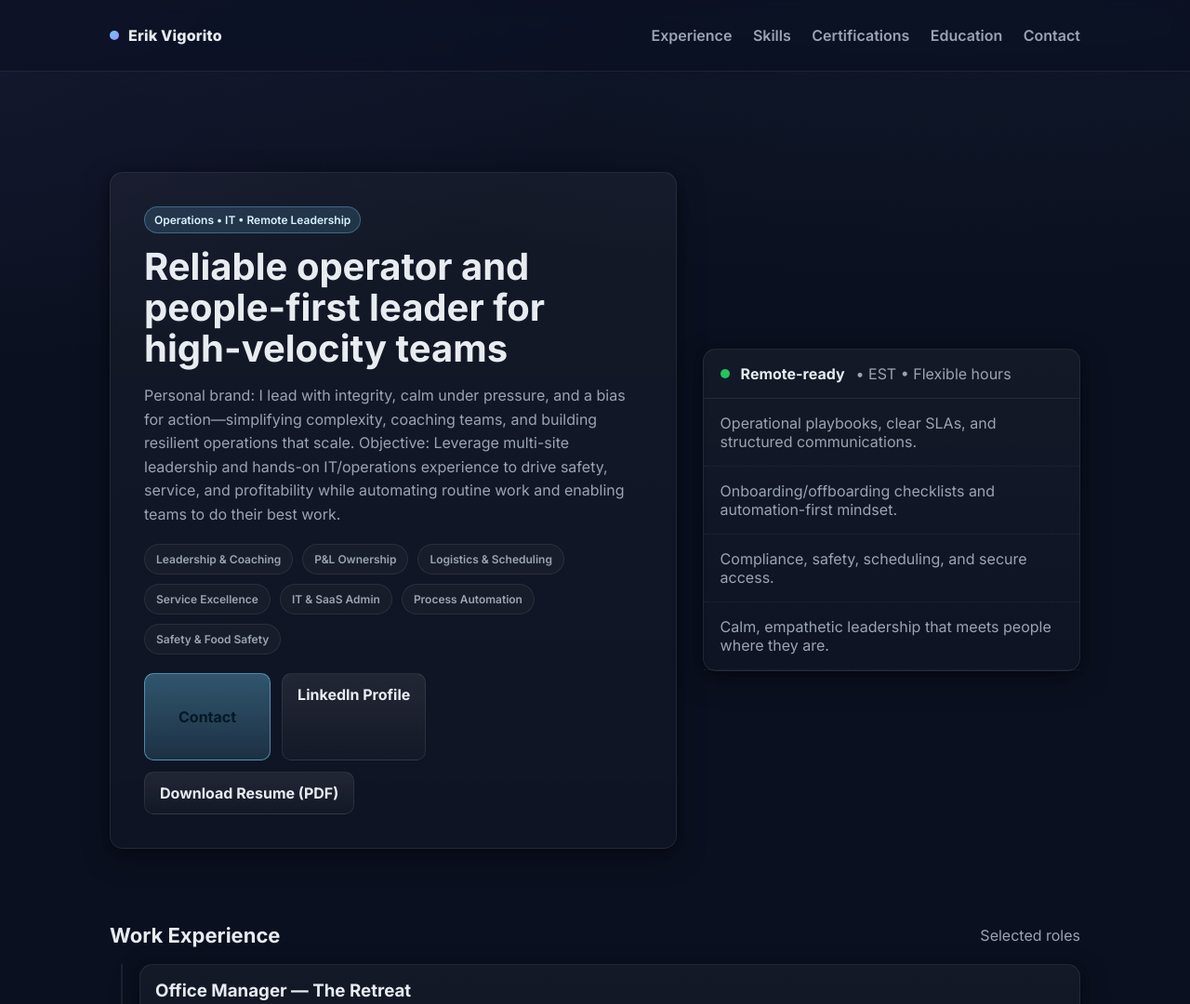
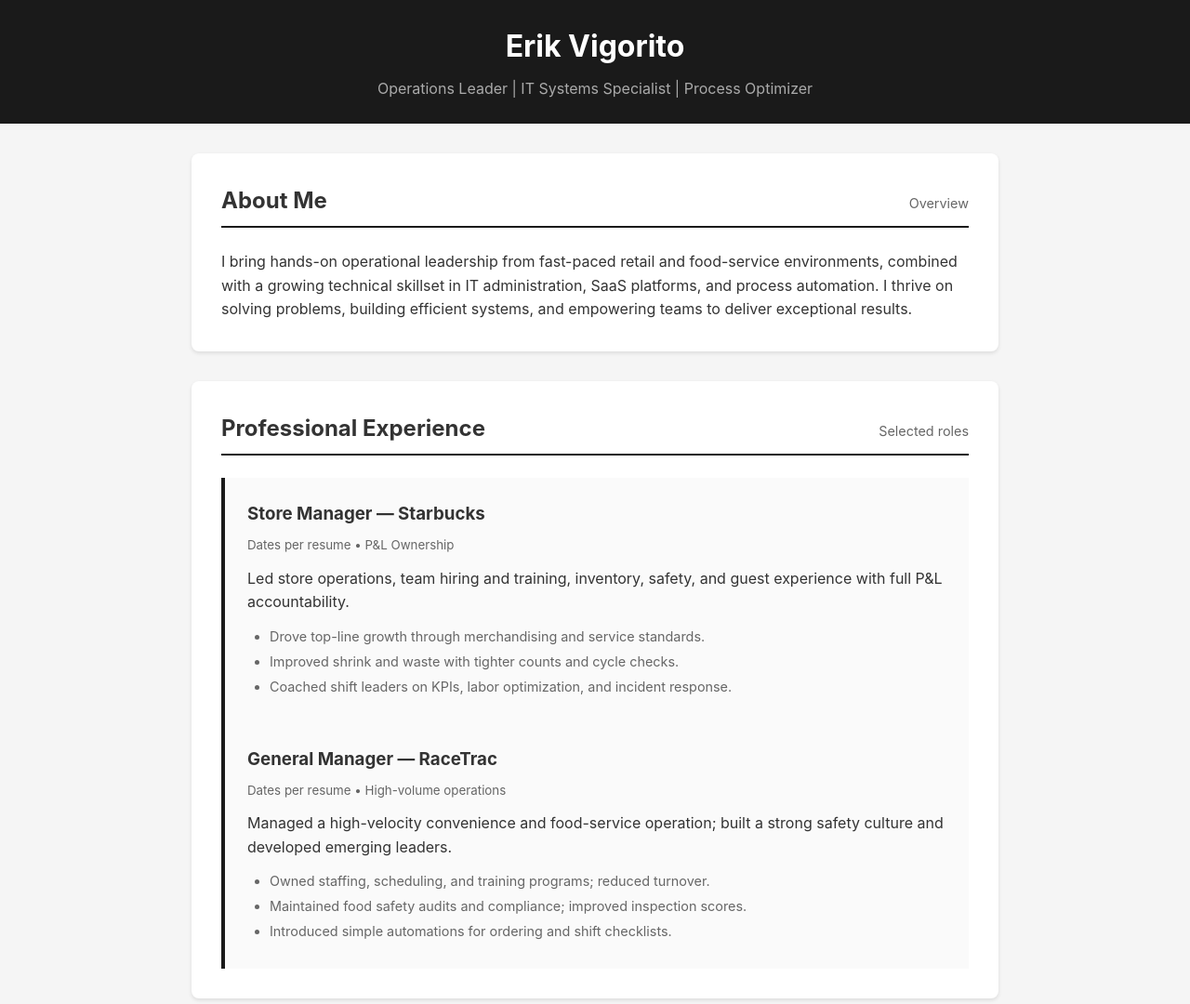
Before and after one commit to equicktruth-ctrl/portfolio-website, a plain HTML site: page public/index.html in a window 1280 px wide. Shown: the top 1080 px of the page at 93% size. Drawn offline with Linux system fonts and the light colour scheme.

Commit message:
Replace certifications section with credential links.

```diff
--- a/public/index.html
+++ b/public/index.html
@@ -1,154 +1,53 @@
 <!DOCTYPE html>
 <html lang="en">
 <head>
-  <meta charset="utf-8" />
-  <meta name="viewport" content="width=device-width, initial-scale=1" />
-  <title>Erik Vigorito | Operations, IT, and Leadership</title>
-  <meta name="description" content="Resume-backed portfolio for Erik Vigorito: leadership, operations, logistics, IT, and service excellence." />
-  <link rel="preconnect" href="https://fonts.googleapis.com" />
-  <link rel="preconnect" href="https://fonts.gstatic.com" crossorigin />
-  <link href="https://fonts.googleapis.com/css2?family=Inter:wght@400;500;600;700;800&display=swap" rel="stylesheet" />
+  <meta charset="UTF-8">
+  <meta name="viewport" content="width=device-width, initial-scale=1.0">
+  <title>Erik Vigorito — Portfolio</title>
   <style>
-    :root{
-      --bg:#0b1020; --panel:#111733; --accent:#6ccff6; --accent-2:#9b8cff; --text:#e8ecf1; --muted:#9aa4b2; --ok:#22c55e; --warn:#f59e0b;
-      --border:rgba(255,255,255,.08);
-      --shadow:0 10px 30px rgba(0,0,0,.35), 0 2px 10px rgba(0,0,0,.25);
-      --radius:14px;
-    }
-    *{box-sizing:border-box}
-    html,body{margin:0;background:radial-gradient(1200px 600px at 80% -10%, rgba(108,207,246,.08), transparent), radial-gradient(800px 400px at -10% 0, rgba(155,140,255,.08), transparent), var(--bg); color:var(--text); font-family:Inter,system-ui,-apple-system,Segoe UI,Roboto,Helvetica,Arial,sans-serif}
-    a{color:var(--accent)}
-    .container{max-width:1100px;margin:auto;padding:28px}
-    header.site{position:sticky;top:0;background:rgba(11,16,32,.6);backdrop-filter:saturate(120%) blur(8px);border-bottom:1px solid var(--border);z-index:10}
-    header.site .wrap{display:flex;align-items:center;gap:16px;justify-content:space-between}
-    .logo{display:flex;align-items:center;gap:10px;font-weight:800;letter-spacing:.2px}
-    .logo .dot{width:10px;height:10px;border-radius:999px;background:linear-gradient(135deg,var(--accent),var(--accent-2))}
-    nav a{color:var(--muted);text-decoration:none;margin-left:18px;font-weight:600}
-    nav a:hover{color:var(--text)}
-
-    /* Hero */
-    .hero{display:grid;grid-template-columns:1.2fr .8fr;gap:28px;align-items:center;padding:38px 0}
-    .card{background:linear-gradient(180deg,rgba(255,255,255,.04), rgba(255,255,255,.02));border:1px solid var(--border);border-radius:var(--radius);box-shadow:var(--shadow)}
-    .hero .primary{padding:36px}
-    .tag{display:inline-flex;align-items:center;gap:8px;padding:6px 10px;border-radius:999px;background:rgba(108,207,246,.15);border:1px solid rgba(108,207,246,.35);color:#d9f2ff;font-weight:600;font-size:12px}
-    h1{margin:14px 0 10px;font-size:40px;line-height:1.1}
-    .sub{color:var(--muted);font-size:16px;line-height:1.6}
-    .quick{display:flex;flex-wrap:wrap;gap:10px;margin-top:18px}
-    .quick .chip{padding:8px 12px;border:1px solid var(--border);border-radius:999px;background:rgba(255,255,255,.03);color:var(--muted);font-weight:600;font-size:12px}
-    .cta{margin-top:20px;display:flex;gap:12px;flex-wrap:wrap}
-    .btn{padding:12px 16px;border-radius:10px;border:1px solid var(--border);background:linear-gradient(180deg,rgba(255,255,255,.08), rgba(255,255,255,.02));color:var(--text);text-decoration:none;font-weight:700}
-    .btn.primary{background:linear-gradient(180deg,rgba(108,207,246,.35), rgba(108,207,246,.15));border-color:rgba(108,207,246,.55);color:#041824}
-    .hero aside{padding:0}
-    .aside .stat{padding:16px 18px;border-bottom:1px solid var(--border);display:flex;align-items:center;gap:12px}
-    .dotline{width:10px;height:10px;border-radius:999px;background:var(--ok)}
-    .aside ul{list-style:none;margin:0;padding:0}
-    .aside li{padding:16px 18px;border-bottom:1px dotted var(--border);color:var(--muted);display:flex;align-items:flex-start;gap:10px}
-
-    /* Sections */
-    section{margin:42px 0}
-    .section-title{display:flex;align-items:center;justify-content:space-between;margin-bottom:14px}
-    .section-title h2{margin:0;font-size:22px}
-    .grid{display:grid;grid-template-columns:repeat(4,1fr);gap:14px}
-    .pill{padding:14px;border-radius:12px;border:1px solid var(--border);background:rgba(255,255,255,.03);font-weight:600;color:#dbe6f6}
-    .muted{color:var(--muted)}
-
-    /* Timeline */
-    .timeline{position:relative;border-left:2px solid var(--border);margin-left:12px;padding-left:18px}
-    .event{margin:18px 0}
-    .event .card{padding:16px}
-    .event h3{margin:0 0 6px}
-    .event small{color:var(--muted)}
-
-    /* Certs wall */
-    .certs{display:grid;grid-template-columns:repeat(6,1fr);gap:12px}
-    .cert{padding:12px;border:1px solid var(--border);border-radius:10px;background:rgba(255,255,255,.03);text-align:center;font-weight:600;color:#e6f3ff}
-
-    footer{margin:48px 0 12px;color:var(--muted);font-size:14px;text-align:center}
-    @media (max-width: 900px){
-      .hero{grid-template-columns:1fr}
-      .grid{grid-template-columns:repeat(2,1fr)}
-      .certs{grid-template-columns:repeat(3,1fr)}
-    }
+    * { margin: 0; padding: 0; box-sizing: border-box; }
+    body { font-family: -apple-system, BlinkMacSystemFont, 'Segoe UI', Roboto, sans-serif; line-height: 1.6; color: #333; background: #f5f5f5; }
+    header { background: #1a1a1a; color: #fff; padding: 1.5rem 2rem; text-align: center; }
+    header h1 { font-size: 2rem; margin-bottom: 0.5rem; }
+    header p { color: #aaa; }
+    main { max-width: 900px; margin: 2rem auto; padding: 0 1rem; }
+    section { background: #fff; margin-bottom: 2rem; padding: 2rem; border-radius: 8px; box-shadow: 0 2px 4px rgba(0,0,0,0.1); }
+    .section-title { display: flex; justify-content: space-between; align-items: baseline; margin-bottom: 1.5rem; border-bottom: 2px solid #1a1a1a; padding-bottom: 0.5rem; }
+    .section-title h2 { font-size: 1.5rem; }
+    .muted { color: #666; font-size: 0.9rem; }
+    .card { background: #fafafa; padding: 1.5rem; border-left: 4px solid #1a1a1a; margin-bottom: 1.5rem; }
+    .card:last-child { margin-bottom: 0; }
+    .card h3 { margin-bottom: 0.5rem; }
+    .card small { display: block; margin-bottom: 0.75rem; color: #666; }
+    .card p { margin-bottom: 0.75rem; }
+    .card ul { margin-left: 1.5rem; }
+    .card ul li { margin-bottom: 0.25rem; }
+    .grid { display: grid; grid-template-columns: repeat(auto-fit, minmax(200px, 1fr)); gap: 0.75rem; }
+    .pill { background: #e0e0e0; padding: 0.5rem 1rem; border-radius: 20px; text-align: center; font-size: 0.9rem; }
+    .certs { display: grid; grid-template-columns: repeat(auto-fit, minmax(250px, 1fr)); gap: 1rem; }
+    .cert { background: #e8f4f8; padding: 1rem; border-radius: 6px; text-align: center; font-weight: 500; }
+    .cert a { color: #0066cc; text-decoration: none; }
+    .cert a:hover { text-decoration: underline; }
+    footer { text-align: center; padding: 2rem; color: #666; }
   </style>
 </head>
 <body>
-  <header class="site">
-    <div class="container wrap">
-      <div class="logo"><span class="dot"></span> <span>Erik Vigorito</span></div>
-      <nav>
-        <a href="#experience">Experience</a>
-        <a href="#skills">Skills</a>
-        <a href="#certs">Certifications</a>
-        <a href="#education">Education</a>
-        <a href="#contact">Contact</a>
-      </nav>
-    </div>
+  <header>
+    <h1>Erik Vigorito</h1>
+    <p>Operations Leader | IT Systems Specialist | Process Optimizer</p>
   </header>
-
-  <main class="container">
-    <section class="hero">
-      <div class="primary card">
-        <span class="tag">Operations • IT • Remote Leadership</span>
-        <h1>Reliable operator and people-first leader for high-velocity teams</h1>
-        <p class="sub">Personal brand: I lead with integrity, calm under pressure, and a bias for action—simplifying complexity, coaching teams, and building resilient operations that scale. Objective: Leverage multi-site leadership and hands-on IT/operations experience to drive safety, service, and profitability while automating routine work and enabling teams to do their best work.</p>
-        <div class="quick">
-          <span class="chip">Leadership & Coaching</span>
-          <span class="chip">P&amp;L Ownership</span>
-          <span class="chip">Logistics & Scheduling</span>
-          <span class="chip">Service Excellence</span>
-          <span class="chip">IT & SaaS Admin</span>
-          <span class="chip">Process Automation</span>
-          <span class="chip">Safety & Food Safety</span>
-        </div>
-        <div class="cta">
-          <a class="btn primary" href="#contact">Contact</a>
-          <a class="btn" href="https://www.linkedin.com/in/erik-j-v" target="_blank" rel="noopener">LinkedIn Profile</a>
-          <a class="btn" href="/public/Resume/Erik_Vigorito_Resume.pdf" target="_blank" rel="noopener">Download Resume (PDF)</a>
-        </div>
-      </div>
-      <aside class="aside card">
-        <div class="stat"><span class="dotline"></span><strong>Remote-ready</strong><span class="muted"> • EST • Flexible hours</span></div>
-        <ul>
-          <li>Operational playbooks, clear SLAs, and structured communications.</li>
-          <li>Onboarding/offboarding checklists and automation-first mindset.</li>
-          <li>Compliance, safety, scheduling, and secure access.</li>
-          <li>Calm, empathetic leadership that meets people where they are.</li>
-        </ul>
-      </aside>
+  <main>
+    <section id="about">
+      <div class="section-title"><h2>About Me</h2><span class="muted">Overview</span></div>
+      <p>I bring hands-on operational leadership from fast-paced retail and food-service environments, combined with a growing technical skillset in IT administration, SaaS platforms, and process automation. I thrive on solving problems, building efficient systems, and empowering teams to deliver exceptional results.</p>
     </section>
-
     <section id="experience">
-      <div class="section-title"><h2>Work Experience</h2><span class="muted">Selected roles</span></div>
-      <div class="timeline">
+      <div class="section-title"><h2>Professional Experience</h2><span class="muted">Selected roles</span></div>
       <div class="event">
         <div class="card">
-            <h3>Office Manager — The Retreat</h3>
-            <small>Dates per resume • Location</small>
-            <p>Directed front-office operations, scheduling, vendor coordination, and record-keeping. Implemented process improvements that improved service responsiveness and reduced administrative backlog.</p>
-            <ul class="muted">
-              <li>Owned calendars, intake, and communications; standardized templates and SOPs.</li>
-              <li>Introduced basic IT hygiene: shared drives, permissions, and access lists.</li>
-              <li>Improved vendor turnaround by implementing status tracking and weekly reviews.</li>
-            </ul>
-          </div>
-        </div>
-        <div class="event">
-          <div class="card">
-            <h3>Logistics Specialist — Mobile Logistics</h3>
-            <small>Dates per resume • Multi-site</small>
-            <p>Coordinated delivery routes, inventory handoffs, and driver communications to hit service windows with safety and accuracy.</p>
-            <ul class="muted">
-              <li>Optimized routes and load sequencing; reduced missed windows and rework.</li>
-              <li>Implemented checklist-based dispatch and close-out for accountability.</li>
-              <li>Maintained equipment and safety compliance documentation.</li>
-            </ul>
-          </div>
-        </div>
-        <div class="event">
-          <div class="card">
-            <h3>General Manager — Shell</h3>
-            <small>Dates per resume • P&amp;L Ownership</small>
-            <p>Led store operations, team hiring and training, inventory, safety, and guest experience with full P&amp;L accountability.</p>
+          <h3>Store Manager — Starbucks</h3>
+          <small>Dates per resume • P&L Ownership</small>
+          <p>Led store operations, team hiring and training, inventory, safety, and guest experience with full P&L accountability.</p>
           <ul class="muted">
             <li>Drove top-line growth through merchandising and service standards.</li>
             <li>Improved shrink and waste with tighter counts and cycle checks.</li>
@@ -168,15 +67,13 @@
           </ul>
         </div>
       </div>
-      </div>
     </section>
-
     <section id="skills">
       <div class="section-title"><h2>Skills & Core Competencies</h2><span class="muted">From the resume</span></div>
       <div class="grid">
         <div class="pill">Leadership & People Management</div>
         <div class="pill">Operations Management</div>
-        <div class="pill">Business Strategy & P&amp;L</div>
+        <div class="pill">Business Strategy & P&L</div>
         <div class="pill">Customer/Guest Experience</div>
         <div class="pill">Logistics & Scheduling</div>
         <div class="pill">Inventory & Merchandising</div>
@@ -188,33 +85,30 @@
         <div class="pill">Access Management</div>
       </div>
     </section>
-
     <section id="certs">
       <div class="section-title"><h2>Certifications</h2><span class="muted">Wall</span></div>
       <div class="certs">
-        <div class="cert">ServSafe Food Protection Manager</div>
-        <div class="cert">OSHA 10</div>
-        <div class="cert">First Aid / CPR</div>
-        <div class="cert">ITIL Foundations (in progress)</div>
-        <div class="cert">Microsoft 365 Fundamentals (in progress)</div>
-        <div class="cert">Google Workspace Admin (in progress)</div>
+        <div class="cert"><a href="https://www.servsafe.com/" target="_blank" rel="noopener">ServSafe Food Protection Manager</a></div>
+        <div class="cert"><a href="https://www.osha.gov/training" target="_blank" rel="noopener">OSHA 10</a></div>
+        <div class="cert"><a href="https://www.redcross.org/take-a-class" target="_blank" rel="noopener">First Aid / CPR</a></div>
+        <div class="cert"><a href="https://www.axelos.com/certifications/itil-service-management/itil-4-foundation" target="_blank" rel="noopener">ITIL Foundations (in progress)</a></div>
+        <div class="cert"><a href="https://learn.microsoft.com/en-us/certifications/microsoft-365-fundamentals/" target="_blank" rel="noopener">Microsoft 365 Fundamentals (in progress)</a></div>
+        <div class="cert"><a href="https://support.google.com/a/answer/1047213" target="_blank" rel="noopener">Google Workspace Admin (in progress)</a></div>
       </div>
     </section>
-
     <section id="education">
       <div class="section-title"><h2>Education</h2><span class="muted">Per resume</span></div>
       <div class="card" style="padding:16px">
         <p class="muted">Education details remain as listed on the resume.</p>
       </div>
     </section>
-
     <section id="contact">
-      <div class="section-title"><h2>Contact</h2><span class="muted">Let’s connect</span></div>
+      <div class="section-title"><h2>Contact</h2><span class="muted">Let's connect</span></div>
       <div class="card" style="padding:16px">
-        <p>Email: <a href="mailto:erik.vigorito@gmail.com">erik.vigorito@gmail.com</a> • LinkedIn: <a href="https://www.linkedin.com/in/erik-j-v" target="_blank" rel="noopener">erik-j-v</a></p>
+        <p>Email: <a href="mailto:erik.vigorito@gmail.com">erik.vigorito@gmail.com</a>
+        • LinkedIn: <a href="https://www.linkedin.com/in/erik-j-v" target="_blank" rel="noopener">erik-j-v</a></p>
       </div>
     </section>
-
     <footer>
       <p>Built with ❤️ • Deployed via Perplexity</p>
     </footer>
```
Lines whose indentation alone changed are shown as unchanged.
